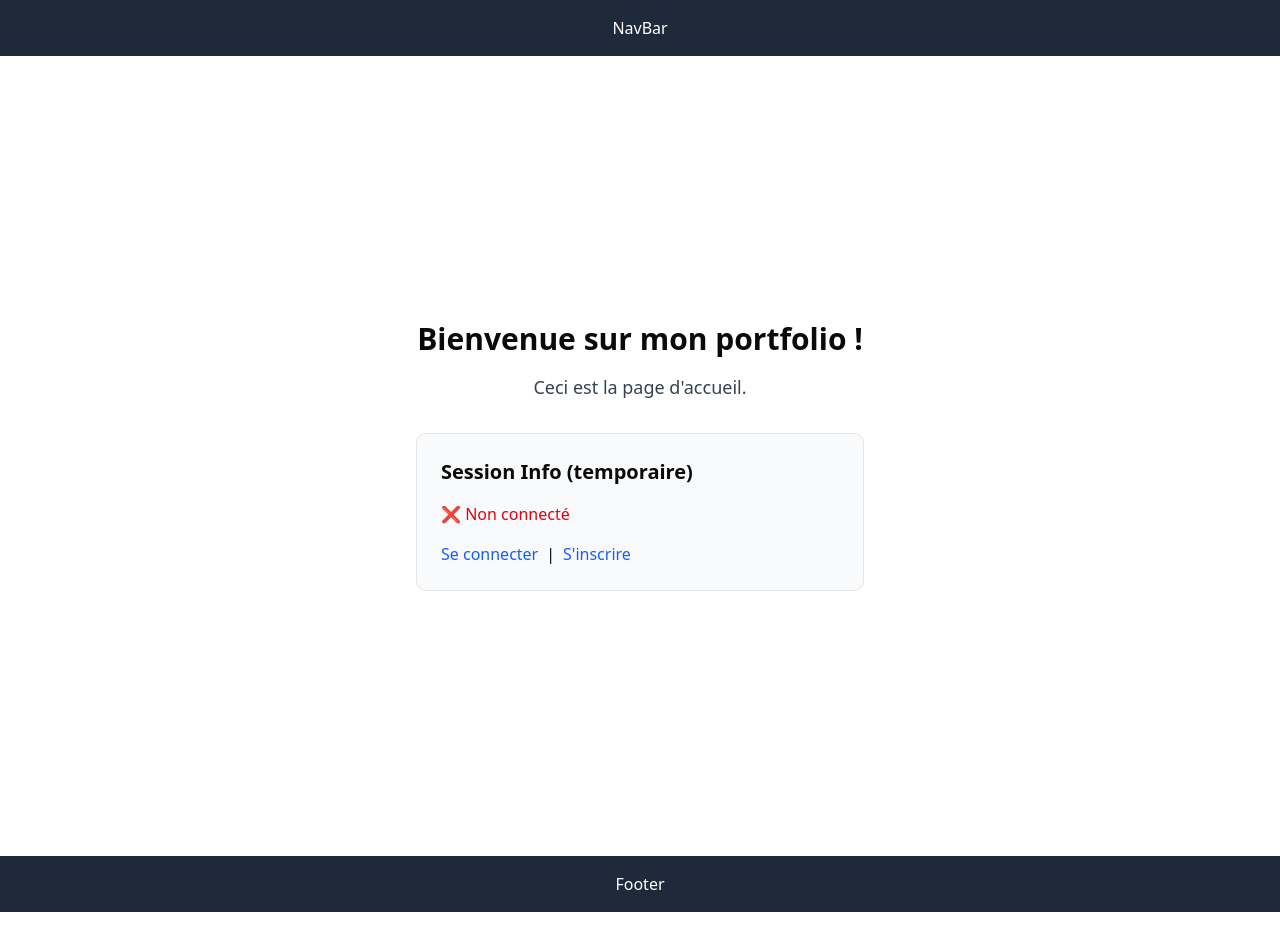
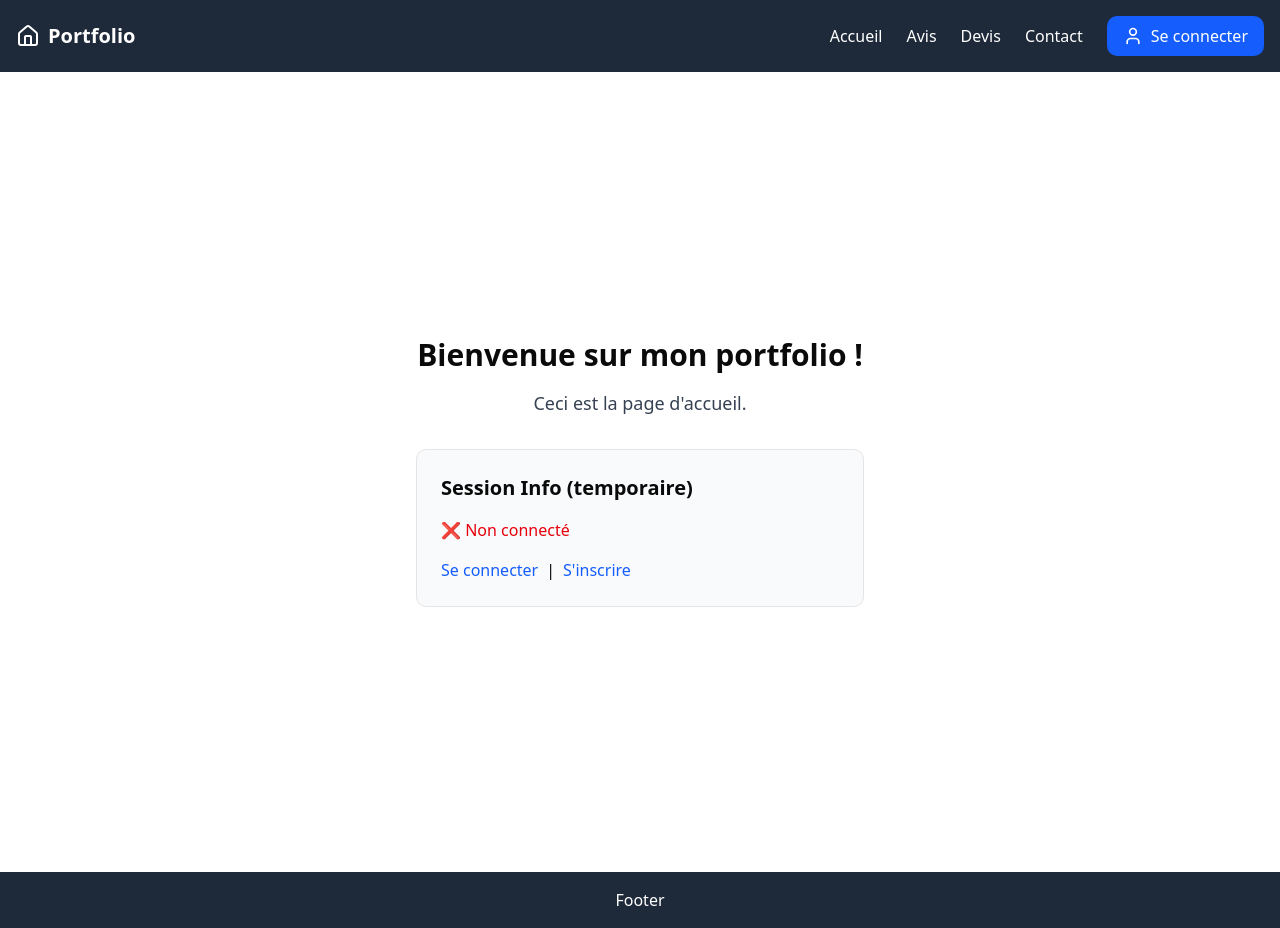
Before and after one commit to Raphael-Taibi-auto-entreprise/portfolio, a Next.js app: page / in a window 1280 px wide. Built offline with nearby package versions, Linux system fonts and the light colour scheme; no server answers.

Commit message:
feat: add user profile component with login icon

```diff
--- a/next.config.ts
+++ b/next.config.ts
@@ -3,6 +3,7 @@ import type { NextConfig } from "next";
 const nextConfig: NextConfig = {
   /* config options here */
   reactCompiler: true,
+  outputFileTracingRoot: __dirname,
 };
 
 export default nextConfig;
--- a/src/app/layout.tsx
+++ b/src/app/layout.tsx
@@ -2,6 +2,7 @@ import type { Metadata } from "next";
 import { Geist, Geist_Mono } from "next/font/google";
 import "./globals.css";
 import { AuthProvider } from "@/components/AuthProvider";
+import Navbar from "@/components/layout/navbar";
 
 const geistSans = Geist({
   variable: "--font-geist-sans",
@@ -29,7 +30,7 @@ export default function RootLayout({
         className={`${geistSans.variable} ${geistMono.variable} antialiased`}
       >
         <AuthProvider>
-          <header className="bg-gray-800 text-white p-4 text-center">NavBar</header>
+          <Navbar />
             <main className="flex-1">{children}</main>
           <footer className="bg-gray-800 text-white p-4 text-center">Footer</footer>
         </AuthProvider>
--- a/src/components/layout/navbar.tsx
+++ b/src/components/layout/navbar.tsx
@@ -0,0 +1,38 @@
+"use client";
+
+import Link from "next/link";
+import { Home } from "lucide-react";
+import UserProfile from "@/components/ui/user-profile";
+
+export default function Navbar() {
+  return (
+    <header className="bg-gray-800 text-white">
+      <nav className="container mx-auto px-4 py-4">
+        <div className="flex items-center justify-between">
+
+          <Link href="/" className="flex items-center gap-2 text-xl font-bold hover:text-gray-300">
+            <Home size={24} />
+            <span>Portfolio</span>
+          </Link>
+
+          <div className="flex items-center gap-6">
+            <Link href="/home" className="hover:text-gray-300">
+              Accueil
+            </Link>
+            <Link href="/avis" className="hover:text-gray-300">
+              Avis
+            </Link>
+            <Link href="/devis" className="hover:text-gray-300">
+              Devis
+            </Link>
+            <Link href="/contact" className="hover:text-gray-300">
+              Contact
+            </Link>
+
+            <UserProfile />
+          </div>
+        </div>
+      </nav>
+    </header>
+  );
+}
--- /dev/null
+++ b/src/components/ui/user-profile.tsx
@@ -0,0 +1,46 @@
+"use client";
+
+import Link from "next/link";
+import { useSession, signOut } from "next-auth/react";
+import { User, LogOut } from "lucide-react";
+
+export default function UserProfile() {
+  const { data: session, status } = useSession();
+
+  if (status === "loading") {
+    return <div className="w-8 h-8 rounded-full bg-gray-600 animate-pulse" />;
+  }
+
+  if (!session) {
+    return (
+      <Link
+        href="/login"
+        className="flex items-center gap-2 bg-blue-600 hover:bg-blue-700 px-4 py-2 rounded-lg transition-colors"
+      >
+        <User size={20} />
+        <span>Se connecter</span>
+      </Link>
+    );
+  }
+
+  return (
+    <div className="flex items-center gap-3">
+      {session.user?.role === "admin" && (
+        <Link href="/admin" className="hover:text-gray-300">
+          Admin
+        </Link>
+      )}
+      <div className="flex items-center gap-2 bg-gray-700 px-3 py-2 rounded-lg">
+        <User size={20} />
+        <span className="text-sm">{session.user?.name}</span>
+      </div>
+      <button
+        onClick={() => signOut({ callbackUrl: "/" })}
+        className="flex items-center gap-2 bg-red-600 hover:bg-red-700 px-3 py-2 rounded-lg transition-colors"
+        title="Déconnexion"
+      >
+        <LogOut size={20} />
+      </button>
+    </div>
+  );
+}
```
Also changed, not shown: package.json (+6 -5 lines), 2 other files (tests, documents, lock files or other folders).
